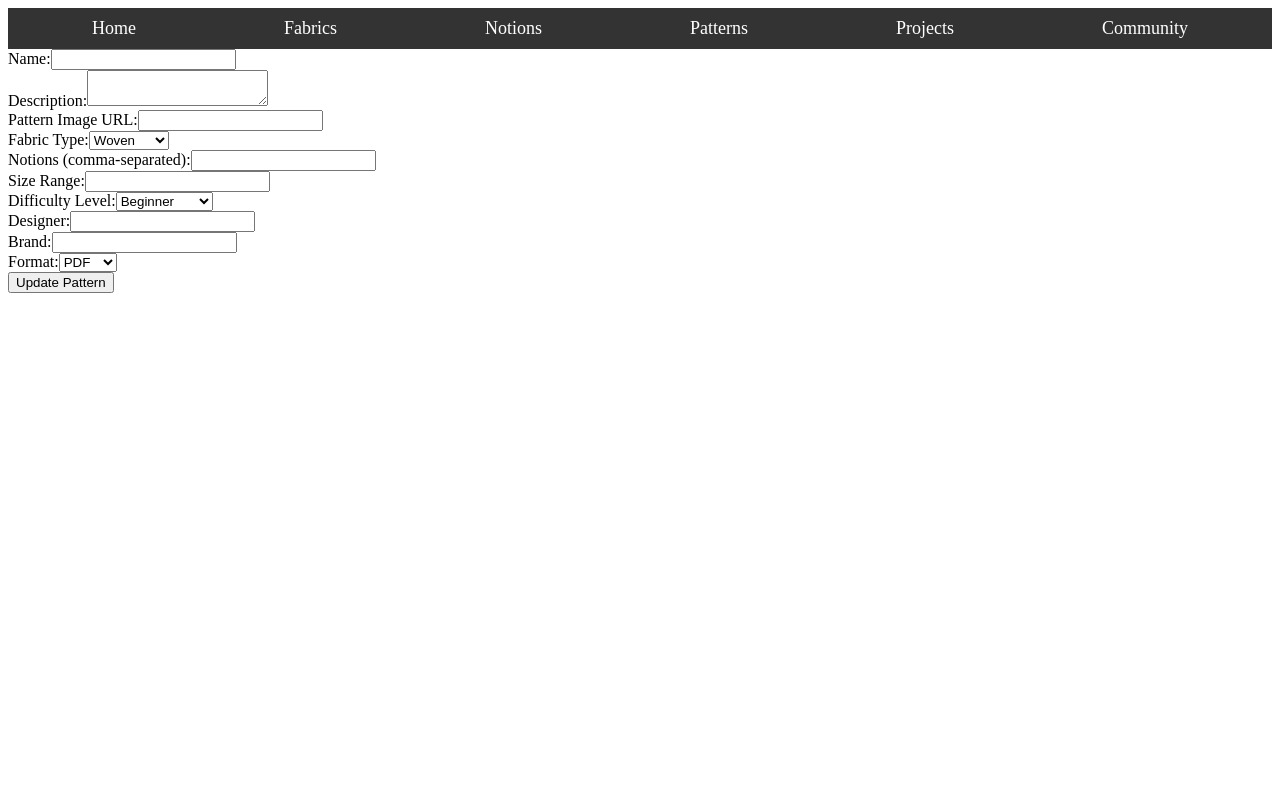
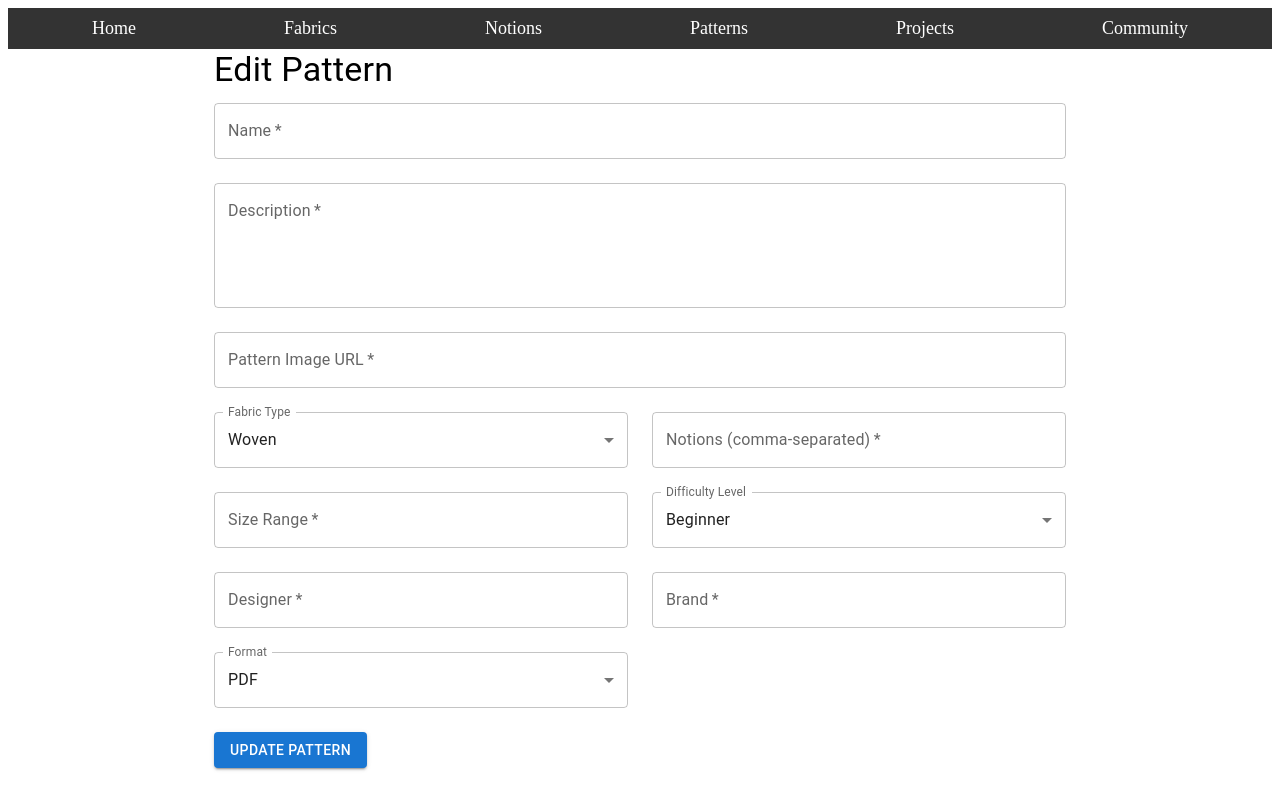
Before and after one commit to op-spark-git-good/Spooler, a React (Create React App) app in the folder client/: page /patterns/1 in a window 1280 px wide. Built offline with nearby package versions, Linux system fonts and the light colour scheme; no server answers; the HTML template or start-up script is replaced by a standard one.

Commit message:
ADD: mui to PatternDetail

```diff
--- a/client/src/Patterns/PatternDetail.jsx
+++ b/client/src/Patterns/PatternDetail.jsx
@@ -1,6 +1,17 @@
 import React, { useState, useEffect } from 'react';
 import { useParams, useNavigate } from 'react-router-dom';
 import axios from 'axios';
+import {
+  Container,
+  Grid,
+  TextField,
+  Select,
+  MenuItem,
+  FormControl,
+  InputLabel,
+  Button,
+  Typography,
+} from '@mui/material';
 
 const PatternDetail = () => {
   const { id } = useParams();
@@ -21,7 +32,7 @@ const PatternDetail = () => {
   useEffect(() => {
     const fetchPattern = async () => {
       try {
-        const response = await axios.get(`api/patterns/${id}`);
+        const response = await axios.get(`/api/patterns/${id}`);
         setFormData(response.data);
       } catch (error) {
         console.error('Error fetching pattern:', error);
@@ -47,59 +58,135 @@ const PatternDetail = () => {
   };
 
   return (
-    <form onSubmit={handleSubmit}>
-      <div>
-        <label>Name:</label>
-        <input type="text" name="name" value={formData.name} onChange={handleChange} required />
-      </div>
-      <div>
-        <label>Description:</label>
-        <textarea name="description" value={formData.description} onChange={handleChange} required />
-      </div>
-      <div>
-        <label>Pattern Image URL:</label>
-        <input type="text" name="patternImage" value={formData.patternImage} onChange={handleChange} required />
-      </div>
-      <div>
-        <label>Fabric Type:</label>
-        <select name="fabricType" value={formData.fabricType} onChange={handleChange}>
-          <option value="woven">Woven</option>
-          <option value="stretched">Stretched</option>
-        </select>
-      </div>
-      <div>
-        <label>Notions (comma-separated):</label>
-        <input type="text" name="notions" value={formData.notions} onChange={handleChange} required />
-      </div>
-      <div>
-        <label>Size Range:</label>
-        <input type="text" name="size" value={formData.size} onChange={handleChange} required />
-      </div>
-      <div>
-        <label>Difficulty Level:</label>
-        <select name="difficultyLevel" value={formData.difficultyLevel} onChange={handleChange}>
-          <option value="beginner">Beginner</option>
-          <option value="intermediate">Intermediate</option>
-          <option value="advanced">Advanced</option>
-        </select>
-      </div>
-      <div>
-        <label>Designer:</label>
-        <input type="text" name="designer" value={formData.designer} onChange={handleChange} required />
-      </div>
-      <div>
-        <label>Brand:</label>
-        <input type="text" name="brand" value={formData.brand} onChange={handleChange} required />
-      </div>
-      <div>
-        <label>Format:</label>
-        <select name="format" value={formData.format} onChange={handleChange}>
-          <option value="pdf">PDF</option>
-          <option value="paper">Paper</option>
-        </select>
-      </div>
-      <button type="submit">Update Pattern</button>
-    </form>
+    <Container maxWidth="md">
+      <Typography variant="h4" gutterBottom>
+        Edit Pattern
+      </Typography>
+      <form onSubmit={handleSubmit}>
+        <Grid container spacing={3}>
+          <Grid item xs={12}>
+            <TextField
+              fullWidth
+              label="Name"
+              name="name"
+              value={formData.name}
+              onChange={handleChange}
+              required
+            />
+          </Grid>
+          <Grid item xs={12}>
+            <TextField
+              fullWidth
+              label="Description"
+              name="description"
+              value={formData.description}
+              onChange={handleChange}
+              multiline
+              rows={4}
+              required
+            />
+          </Grid>
+          <Grid item xs={12}>
+            <TextField
+              fullWidth
+              label="Pattern Image URL"
+              name="patternImage"
+              value={formData.patternImage}
+              onChange={handleChange}
+              required
+            />
+          </Grid>
+          <Grid item xs={12} sm={6}>
+            <FormControl fullWidth>
+              <InputLabel>Fabric Type</InputLabel>
+              <Select
+                name="fabricType"
+                value={formData.fabricType}
+                onChange={handleChange}
+                label="Fabric Type"
+              >
+                <MenuItem value="woven">Woven</MenuItem>
+                <MenuItem value="stretched">Stretched</MenuItem>
+              </Select>
+            </FormControl>
+          </Grid>
+          <Grid item xs={12} sm={6}>
+            <TextField
+              fullWidth
+              label="Notions (comma-separated)"
+              name="notions"
+              value={formData.notions}
+              onChange={handleChange}
+              required
+            />
+          </Grid>
+          <Grid item xs={12} sm={6}>
+            <TextField
+              fullWidth
+              label="Size Range"
+              name="size"
+              value={formData.size}
+              onChange={handleChange}
+              required
+            />
+          </Grid>
+          <Grid item xs={12} sm={6}>
+            <FormControl fullWidth>
+              <InputLabel>Difficulty Level</InputLabel>
+              <Select
+                name="difficultyLevel"
+                value={formData.difficultyLevel}
+                onChange={handleChange}
+                label="Difficulty Level"
+              >
+                <MenuItem value="beginner">Beginner</MenuItem>
+                <MenuItem value="intermediate">Intermediate</MenuItem>
+                <MenuItem value="advanced">Advanced</MenuItem>
+              </Select>
+            </FormControl>
+          </Grid>
+          <Grid item xs={12} sm={6}>
+            <TextField
+              fullWidth
+              label="Designer"
+              name="designer"
+              value={formData.designer}
+              onChange={handleChange}
+              required
+            />
+          </Grid>
+          <Grid item xs={12} sm={6}>
+            <TextField
+              fullWidth
+              label="Brand"
+              name="brand"
+              value={formData.brand}
+              onChange={handleChange}
+              required
+            />
+          </Grid>
+          <Grid item xs={12} sm={6}>
+            <FormControl fullWidth>
+              <InputLabel>Format</InputLabel>
+              <Select
+                name="format"
+                value={formData.format}
+                onChange={handleChange}
+                label="Format"
+              >
+                <MenuItem value="pdf">PDF</MenuItem>
+                <MenuItem value="paper">Paper</MenuItem>
+              </Select>
+            </FormControl>
+          </Grid>
+          <Grid item xs={12}>
+            <Button type="submit" variant="contained" color="primary">
+              Update Pattern
+            </Button>
+          </Grid>
+        </Grid>
+      </form>
+    </Container>
   );
 };
 
```
Also changed, not shown: 1 other file (tests, documents, lock files or other folders).
